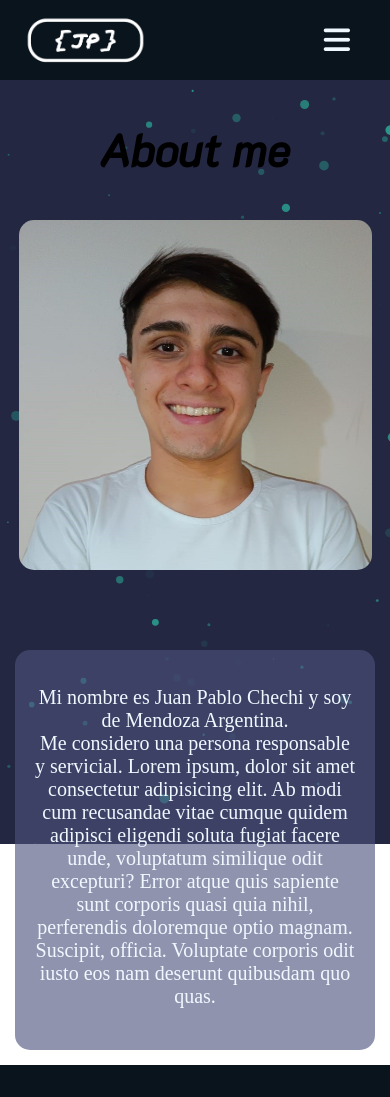
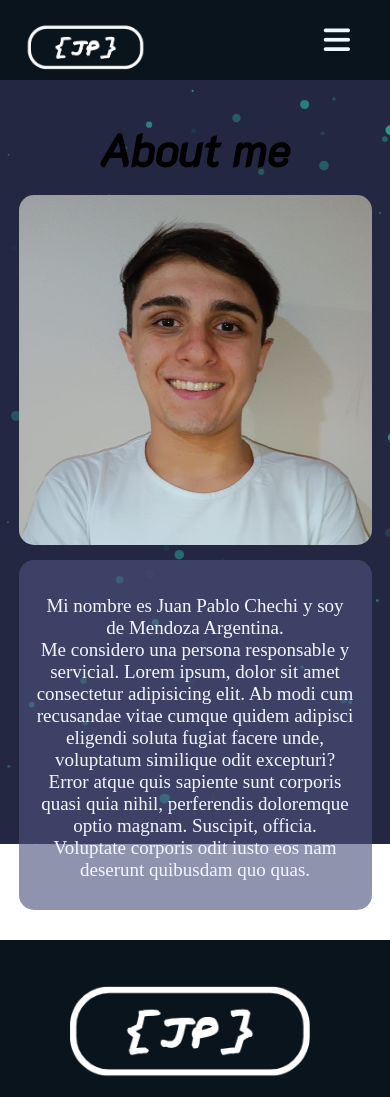
Before and after one commit to ASTERMA848/portfolio, a plain HTML site: page HTML/sobre-mi.html in a window 390 px wide. Shown: the top 1097 px of the page. Drawn offline with Linux system fonts and the light colour scheme.

Commit message:
Commit 9

```diff
--- a/CSS/estilo-sobre-mi.css
+++ b/CSS/estilo-sobre-mi.css
@@ -82,7 +82,7 @@ label #cancel {
 @media (max-width: 900px) {
     nav img {
         left: 6%;
-        top: 13px;
+        top: 20px;
         width: 130px;
     }
 
@@ -248,7 +248,7 @@ label #cancel {
 
 
 .contenido2{
-    margin-top: 5px;
+    margin-top: -20px;
     display: flex;
     flex-direction: row;
     flex-wrap: wrap;
@@ -270,7 +270,7 @@ label #cancel {
     border-radius: 15px;
 }
 
-@media screen and (max-width:800px) {
+@media screen and (max-width:900px) {
     .foto img{
         height: 350px;
         width: 353px;
@@ -278,8 +278,11 @@ label #cancel {
     }
 }
 
+
+
 .info{
     margin: 15px;
+    margin-bottom: 30px;
     /* background-color: beige; */
     height: 400px;
     width: 403px;
@@ -288,6 +291,7 @@ label #cancel {
     background-color: #4d537e9f;
     font-size: 20px;
     color: aliceblue;
+
 }
 .info p{
     padding-left: 5%;
@@ -295,3 +299,16 @@ label #cancel {
     padding-top: 10%;
     padding-bottom: 10%;
 }
+@media screen and (max-width:900px) {
+    .info{
+        margin: -50px 15px 30px 15px;
+        /* background-color: beige; */
+        height: 350px;
+        width: 353px;
+        text-align: center;
+        border-radius: 15px;
+        background-color: #4d537e9f;
+        font-size: 19px;
+        color: aliceblue;
+    }
+}
```
Also changed, not shown: CSS/estilo_index.css (+7 -2 lines).
